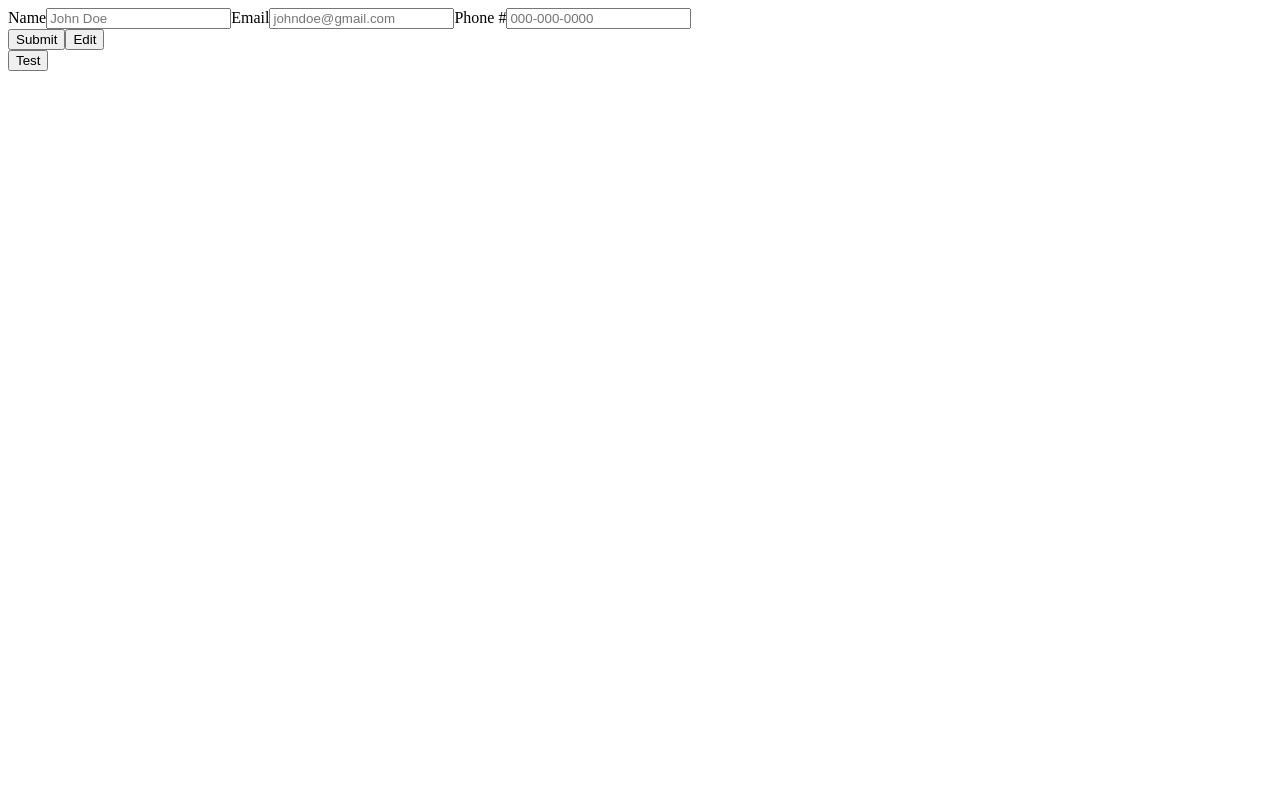
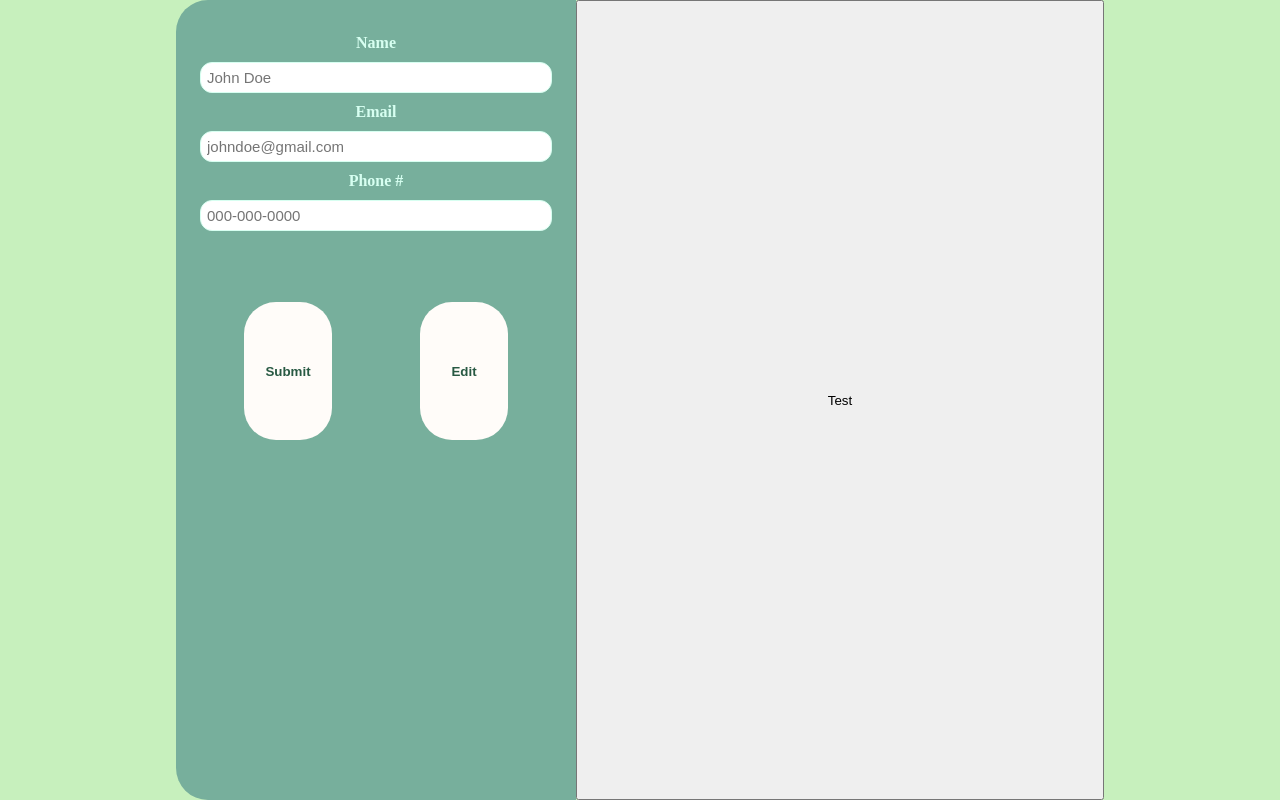
Before and after one commit to LuvKatie/cv-application-refactor, a React (Create React App) app: page / in a window 1280 px wide. Built offline with nearby package versions, Linux system fonts and the light colour scheme.

Commit message:
Add css styles from previous cv-application project

```diff
--- a/src/styles/App.css
+++ b/src/styles/App.css
@@ -0,0 +1,27 @@
+:root {
+    --tea: #C7F0BD;
+    --powder: #FFFCF9;
+    --mint: #D7FFF1;
+    --lgreen: #AAFCB8;
+    --mgreen: #8CD790;
+    --cambridge: #77AF9C;
+    --castleton: #285943;
+    font-family: 'Merriweather', serif;
+}
+
+body {
+    margin: 0;
+    min-height: 100vh;
+    background-color: var(--tea);
+}
+
+#root {
+    min-height: inherit;
+}
+
+.main {
+    display: grid;
+    grid-template: 1fr / 1fr 400px 3fr 1fr;
+
+    min-height: inherit;
+}
--- a/src/styles/CVApp.css
+++ b/src/styles/CVApp.css
@@ -0,0 +1,123 @@
+.cv-application {
+    display: flex;
+    justify-content: center;
+    align-items: center;
+
+    min-height: inherit;
+    width: 100%;
+
+    background-color: var(--castleton);
+    border-radius: 0px 32px 32px 0px;
+}
+
+.cv-container {
+    display: grid;
+    grid-template: 1fr 0.1fr 2fr 0.1fr 1.5fr 0.1fr 3fr / 1fr;
+    min-height: 90%;
+    width: min(80%, 700px);
+    border-radius: 60px;
+    padding: 24px;
+    background-color: var(--powder);
+}
+
+.cv-container input:disabled {
+    border: none;
+    padding-top: 0px;
+    padding-bottom: 0px;
+    padding-left: 12px;
+    margin: 2px 0px;
+    background-color: var(--powder);
+    /* outline: 1px dashed black; */
+}
+
+.cv-container input:focus {
+    outline: 1px dashed black;
+    background-color: lightpink;
+}
+
+/* General Info */
+#cv-general {
+    display: grid;
+    grid-template: 3fr 1fr 1fr / 1fr;
+}
+
+input#cv-name {
+    padding: 0px 0px 8px 12px;
+    font-size: 32px;
+    font-weight: 600;
+    grid-row: 1 / 2;
+    grid-column: 1 / -1;
+}
+
+input#cv-email {
+    grid-row: 2 / 3;
+}
+
+input#cv-phone {
+    grid-row: 3 / 4;
+}
+
+/* Education Info */
+
+#cv-education {
+    display: grid;
+    grid-template: 2fr 2fr 1fr 1fr / 1fr;
+}
+
+input#cv-school {
+    padding-top: 8px;
+    font-size: 24px;
+    font-weight: 600;
+}
+
+input#cv-study {
+    font-size: 16px;
+    padding-bottom: 24px;
+    font-weight: 600;
+}
+
+/* Practical Experience Info */
+#cv-practical {
+    display: grid;
+    grid-template: 0.5fr 1fr / 1fr;
+}
+
+#cv-company,
+#cv-position {
+    font-weight: 600;
+}
+
+#cv-company {
+    font-size: 24px;
+    padding-top: 12px;
+}
+
+#cv-position {
+    font-size: 16px;
+    padding-bottom: 32px;
+}
+/* Skills Info */
+
+#cv-experience {
+    border: none;
+    outline: none;
+    width: 100%;
+    padding: 12px;
+
+    box-sizing: border-box;
+    border-radius: 24px;
+
+    resize: none;
+    overflow: hidden;
+}
+
+textarea:disabled {
+    background-color: white;
+}
+
+hr {
+    width: 100%;
+    height: 0%;
+    margin: 10px 0px;
+    border-bottom: 1px solid var(--powder);
+}
--- a/src/styles/Forms.css
+++ b/src/styles/Forms.css
@@ -0,0 +1,64 @@
+.cv-forms {
+    display: grid;
+    grid-template: 0.8fr 0.8fr 0.8fr 0.2fr / 1fr 1fr;
+    grid-column: 2 / 3;
+    padding: 24px;
+    background-color: var(--cambridge);
+    border-radius: 32px 0px 0px 32px;
+}
+
+.general-info,
+.education-info,
+.practical-info {
+    grid-column: 1 / -1;
+}
+
+.cv-forms input[type="date"] {
+    margin-bottom: 12px;
+}
+
+.cv-forms input:focus,
+.cv-forms textarea:focus {
+    outline: none;
+}
+
+.cv-forms input,
+.cv-forms textarea {
+    box-sizing: border-box;
+    border-radius: 12px;
+    border: 1px solid var(--mint);
+    padding: 6px;
+    font-size: 15px;
+    color: var(--castleton);
+}
+
+.cv-forms textarea {
+    resize: none;
+}
+
+.cv-forms form {
+    display: grid;
+    align-self: center;
+    width: 100%;
+}
+
+.cv-forms label {
+    font-weight: 600;
+    color: var(--mint);
+    text-align: center;
+    margin: 10px 0px;
+}
+
+#submit-cv,
+#edit-cv {
+    justify-self: center;
+    align-self: center;
+
+    font-weight: 600;
+    color: var(--castleton);
+    background-color: var(--powder);
+    border-radius: 32px;
+    border: none;
+    width: 50%;
+    height: 60%;
+}
```
